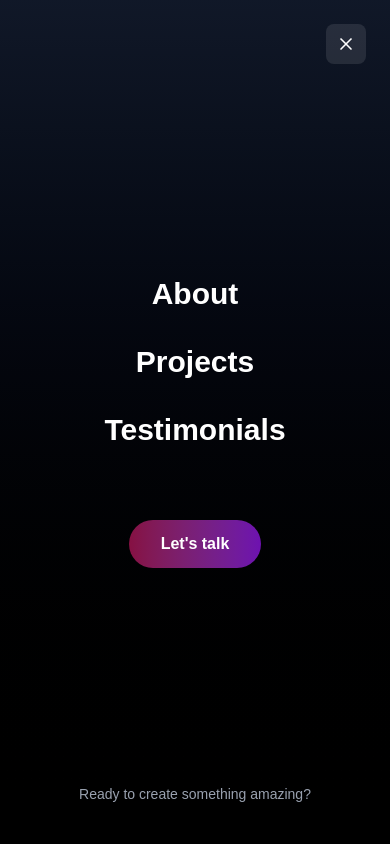
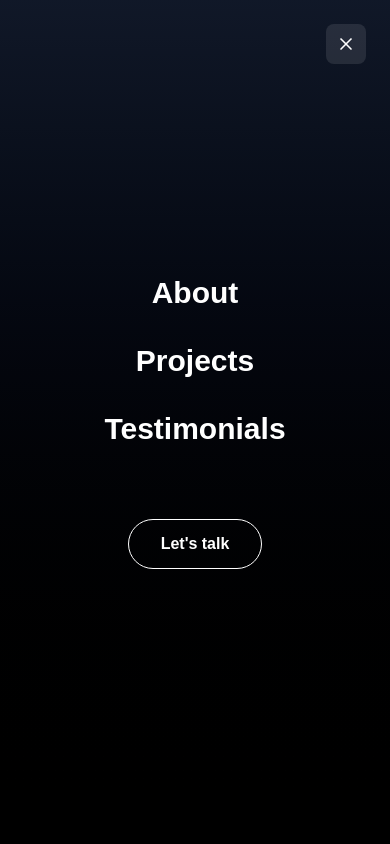
Before and after one commit to hurayracodes/abuhurayra, a React (Vite) app: page / in a window 390 px wide. Both pictures are taken after a click on the button 342 px from the left and 40 px from the top of the page. Shown: the top 844 px of the page. Built offline with nearby package versions, Linux system fonts and the light colour scheme.

Commit message:
removed animations

```diff
--- a/src/components/Navigation.jsx
+++ b/src/components/Navigation.jsx
@@ -1,5 +1,4 @@
 import { useState, useEffect } from "react";
-import { motion, AnimatePresence } from "framer-motion";
 import { X } from "lucide-react";
 
 function Navigation() {
@@ -34,7 +33,7 @@ function Navigation() {
   return (
     <>
       {/* Navigation Bar */}
-      <motion.header
+      <header
         className={`fixed top-0 w-full px-6 py-4 z-50 transition-all duration-300 ${
           scrolled
             ? "bg-linear-to-br from-black/60 via-black/40 to-purple-700/40 backdrop-blur-xs border-b border-white/10"
@@ -47,12 +46,12 @@ function Navigation() {
         <div className="max-w-7xl mx-auto flex justify-between items-center">
           {/* Logo */}
 
-            <motion.h2 whileHover={{ scale: 1.05 }} className="font-semibold text-xl bg-linear-to-b from-blue-400 to-cyan-200 bg-clip-text text-transparent">Abu Hurayra</motion.h2>
+            <h2 whileHover={{ scale: 1.05 }} className="font-semibold text-xl bg-linear-to-b from-blue-400 to-cyan-200 bg-clip-text text-transparent">Abu Hurayra</h2>
 
           {/* Desktop Menu */}
           <div className="hidden md:flex items-center gap-8">
             {menuItems.map((item) => (
-              <motion.button
+              <button
                 key={item.label}
                 onClick={() => scrollToSection(item.href)}
                 className="text-gray-300 hover:text-white transition-colors duration-300 relative group"
@@ -60,24 +59,22 @@ function Navigation() {
               >
                 {item.label}
                 <span className="absolute bottom-0 left-0 w-0 h-0.5 bg-linear-to-r from-purple-500 to-pink-500 group-hover:w-full transition-all duration-300" />
-              </motion.button>
+              </button>
             ))}
-            <motion.button
+            <button
               onClick={() => scrollToSection("#contact")}
               className="px-6 py-2 rounded-full border border-gray-800 hover:border-cyan-400 hover:shadow-cyan-400/30 cursor-pointer text-white font-medium hover:shadow-lg hover:shadow-purple-500/25 transition-all duration-300"
               whileHover={{ scale: 1.05 }}
-              whileTap={{ scale: 0.95 }}
             >
               Let's talk
-            </motion.button>
+            </button>
           </div>
 
           {/* Mobile Menu Toggle (Two Lines) */}
-          <motion.button
+          <button
             className="md:hidden w-12 h-12 rounded-lg bg-white/10 backdrop-blur-sm border border-white/20 flex flex-col items-center justify-center gap-1"
             onClick={() => setIsOpen(!isOpen)}
             whileHover={{ scale: 1.1 }}
-            whileTap={{ scale: 0.9 }}
           >
             {!isOpen ? (
               <>
@@ -87,33 +84,31 @@ function Navigation() {
             ) : (
               <X className="w-6 h-6 text-white" />
             )}
-          </motion.button>
+          </button>
         </div>
-      </motion.header>
+      </header>
 
       {/* Full-Screen Mobile Menu */}
-      <AnimatePresence>
         {isOpen && (
-          <motion.div
+          <div
             className="fixed inset-0 z-50 flex flex-col items-center justify-center bg-linear-to-b from-gray-900 to-black text-white"
             initial={{ opacity: 0 }}
             animate={{ opacity: 1 }}
             exit={{ opacity: 0 }}
           >
             {/* Close Button */}
-            <motion.button
+            <button
               onClick={() => setIsOpen(false)}
               className="absolute top-6 right-6 w-10 h-10 rounded-lg bg-white/10 flex items-center justify-center hover:bg-white/20 transition-colors"
               whileHover={{ scale: 1.1 }}
-              whileTap={{ scale: 0.9 }}
             >
               <X className="w-5 h-5 text-white" />
-            </motion.button>
+            </button>
 
             {/* Menu Items (Vertical Column) */}
             <div className="flex flex-col items-center justify-center space-y-8 text-center">
               {menuItems.map((item, index) => (
-                <motion.button
+                <button
                   key={item.label}
                   onClick={() => scrollToSection(item.href)}
                   variants={itemVariants}
@@ -123,37 +118,26 @@ function Navigation() {
                   className="text-3xl font-semibold hover:text-transparent hover:bg-linear-to-r hover:from-purple-400 hover:to-pink-400 hover:bg-clip-text transition-all duration-300"
                 >
                   {item.label}
-                </motion.button>
+                </button>
               ))}
 
               {/* CTA Button */}
-              <motion.button
+              <button
                 onClick={() => scrollToSection("#contact")}
                 variants={itemVariants}
                 initial="closed"
                 animate="open"
                 transition={{ delay: menuItems.length * 0.1 }}
-                className="mt-10 px-8 py-3 rounded-full bg-linear-to-l from-purple-800 to-pink-900 text-white font-semibold hover:shadow-lg hover:shadow-purple-500/25 transition-all duration-300"
+                className="mt-10 px-8 py-3 rounded-full border boder-gray-800 text-white font-semibold hover:shadow-lg hover:shadow-purple-500/25 transition-all duration-300"
                 whileHover={{ scale: 1.05 }}
                 whileTap={{ scale: 0.95 }}
               >
                 Let's talk
-              </motion.button>
+              </button>
             </div>
-
-            {/* Footer */}
-            <motion.div
-              className="absolute bottom-10 text-gray-400 text-sm"
-              initial={{ opacity: 0 }}
-              animate={{ opacity: 1 }}
-              transition={{ delay: 0.5 }}
-            >
-              Ready to create something amazing?
-            </motion.div>
-          </motion.div>
+          </div>
         )}
-      </AnimatePresence>
-    </>
+      </>
   );
 }
 
```
